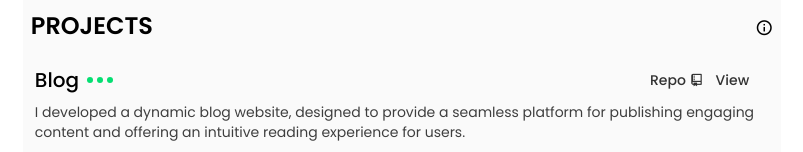
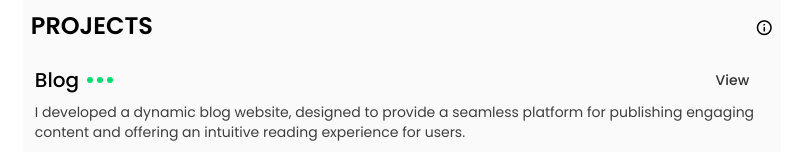
Before and after one commit to Abhay7111/Portfolio-readme, a React (Vite) app: page / in a window 1280 px wide. Shown: the part 182-334 px from the top of the page, without its empty margins (238-1041 px from the left). Built offline with nearby package versions, Linux system fonts and the light colour scheme; some icons are missing.

Commit message:
repo link updated

```diff
--- a/src/Components/home.jsx
+++ b/src/Components/home.jsx
@@ -6,7 +6,7 @@ function home() {
                title:'Blog',
                discription:'I developed a dynamic blog website, designed to provide a seamless platform for publishing engaging content and offering an intuitive reading experience for users.',
                links:'https://separatedigital.netlify.app/Blog',
-               repo:'https://github.com/Abhay7111/spotify',
+               repo:'',
                tech:[
                     "React js",
                     "HTML",
```
